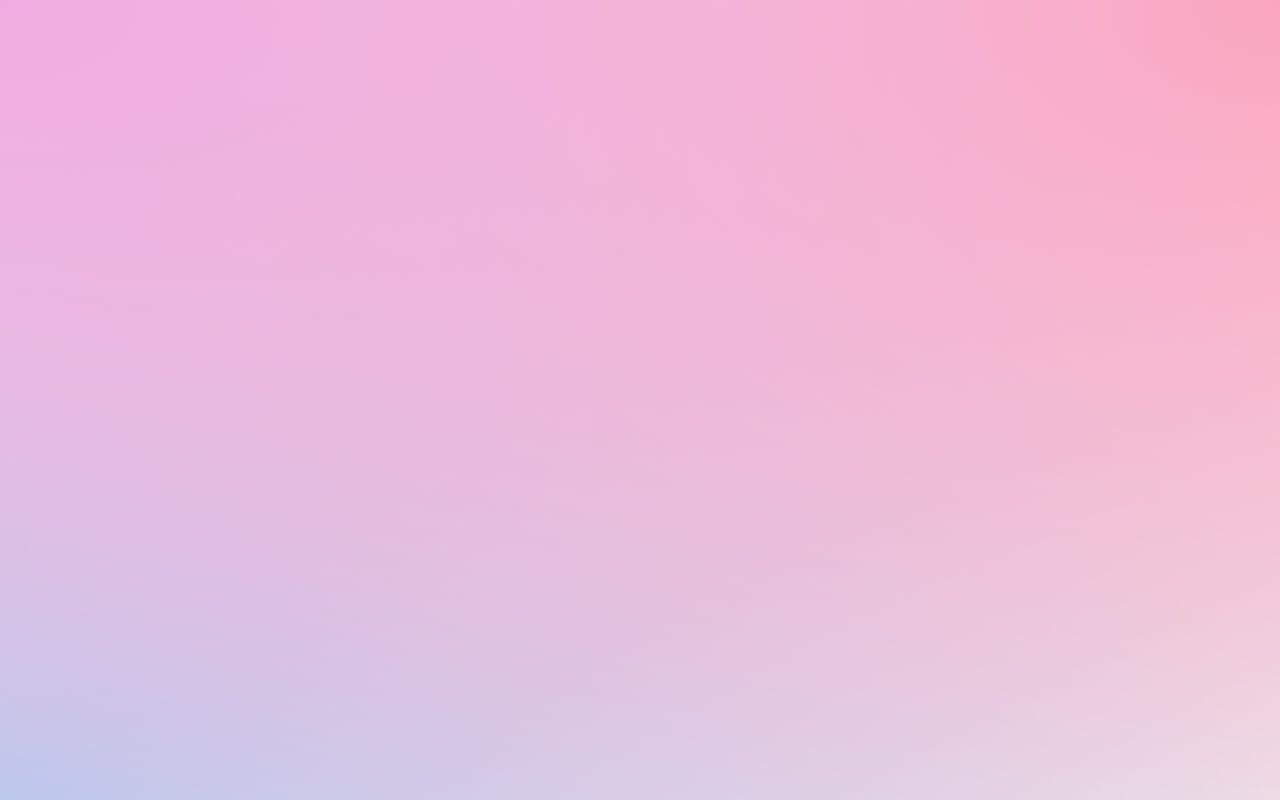
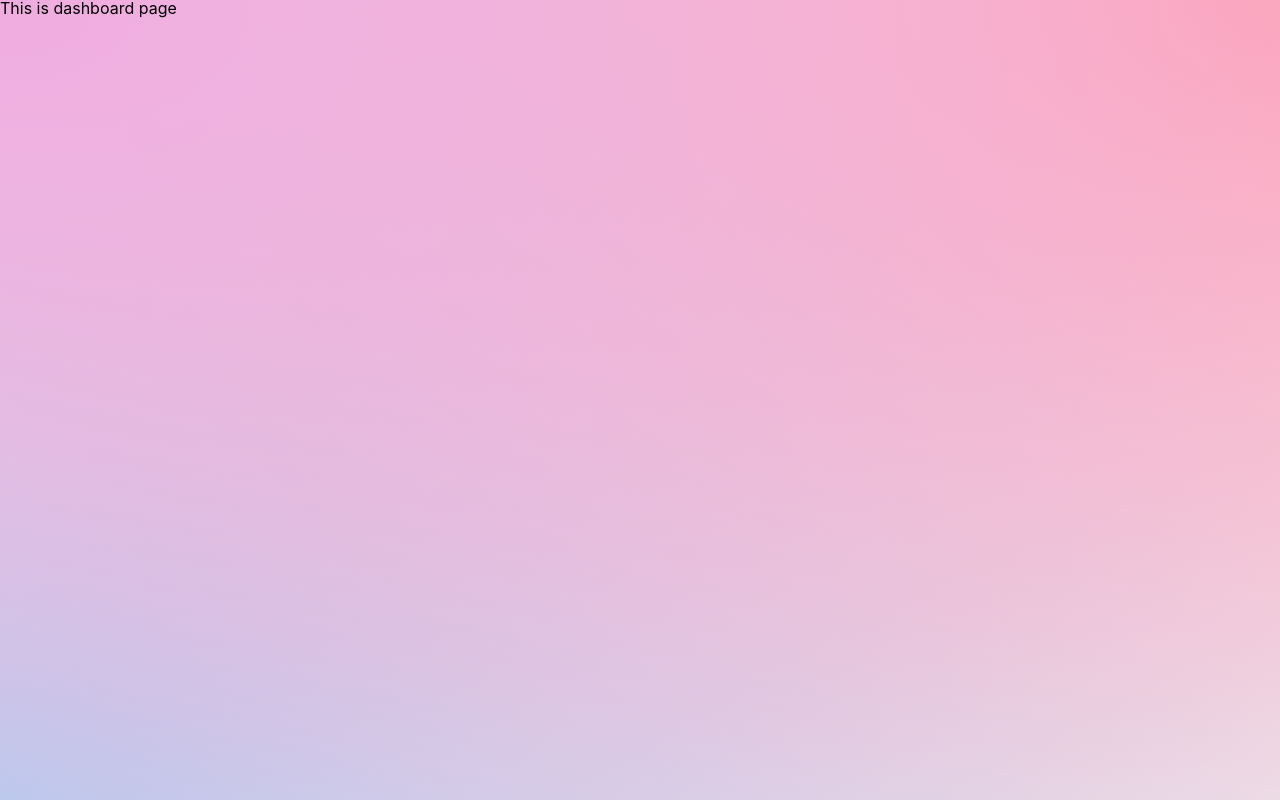
Before and after one commit to KuEmTrinh/circle-app, a React (Create React App) app: page /dashboard in a window 1280 px wide. Before the commit this address had no page. Built offline with nearby package versions, Linux system fonts and the light colour scheme.

Commit message:
私Dashboard追加しました

```diff
--- a/src/App.js
+++ b/src/App.js
@@ -3,11 +3,13 @@ import "./App.css";
 import "./Reset.css";
 import { Routes, Route } from "react-router-dom";
 import Main from "./component/features/app/main/Main";
+import MainDashboard from "./component/features/dashboard/main/MainDashboard";
 function App() {
   return (
     <div className="app">
       <Routes>
         <Route path="/" element={<Main />} />
+        <Route path="/dashboard" element={<MainDashboard />} />
       </Routes>
     </div>
   );
--- /dev/null
+++ b/src/component/features/dashboard/main/MainDashboard.js
@@ -0,0 +1,7 @@
+import React from 'react'
+
+export default function MainDashboard() {
+  return (
+    <div>This is dashboard page</div>
+  )
+}
```
Also changed, not shown: src/component/features/dashboard/main/Main.js (deleted, +0 -7 lines).
